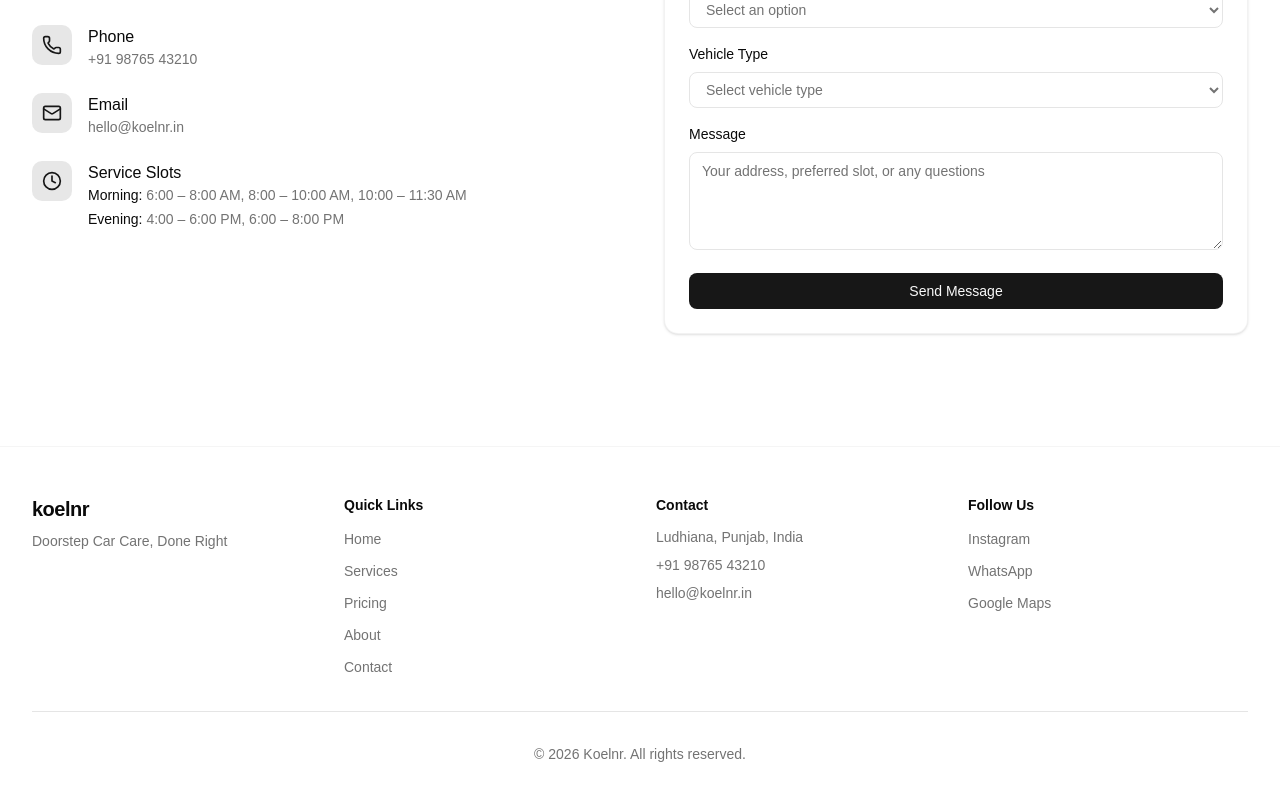
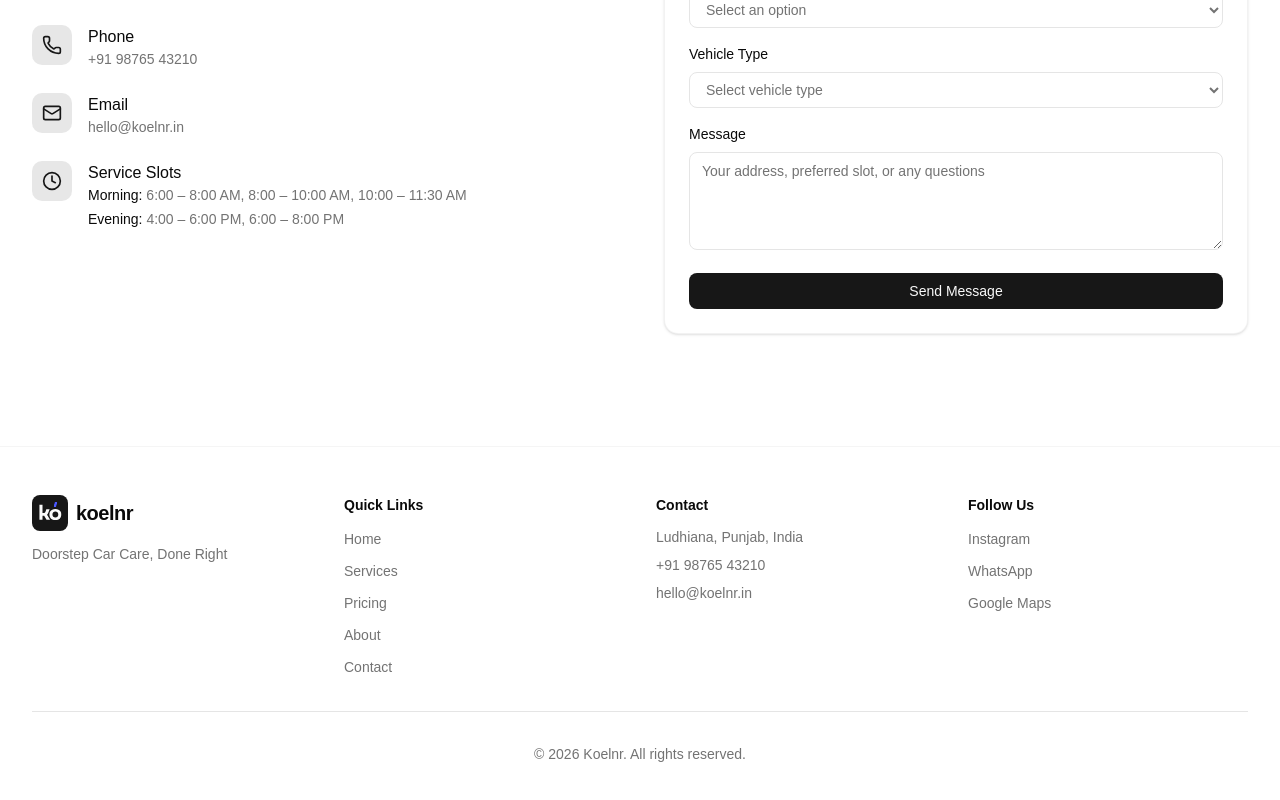
Before and after one commit to koelnr/koelnr, a React (Vite) app in the folder apps/web/: page / in a window 1280 px wide. Shown: the part 4994-5794 px from the top of the page. Built offline with nearby package versions, Linux system fonts and the light colour scheme; no server answers; a web font is replaced by a local one.

Commit message:
feat: add logo to footer

```diff
--- a/apps/web/src/components/home-page/footer.tsx
+++ b/apps/web/src/components/home-page/footer.tsx
@@ -1,5 +1,7 @@
+import Logo from "@/assets/logo";
 import { Separator } from "@/components/ui/separator";
 import type { SiteConfig } from "@/config/site";
+import { Button } from "../ui/button";
 
 export function Footer({ config }: { config: SiteConfig }) {
   return (
@@ -7,7 +9,10 @@
       <div className="mx-auto max-w-7xl px-4 py-12 sm:px-6 lg:px-8">
         <div className="grid gap-8 sm:grid-cols-2 lg:grid-cols-4">
           <div className="sm:col-span-2 lg:col-span-1">
-            <div className="text-xl font-bold tracking-tight">
+            <div className="inline-flex items-center gap-x-2 text-xl font-bold tracking-tight">
+              <Button variant="default" size="icon">
+                <Logo className="size-8" />
+              </Button>
               {config.name}
             </div>
             <p className="mt-2 text-sm text-muted-foreground">
```
